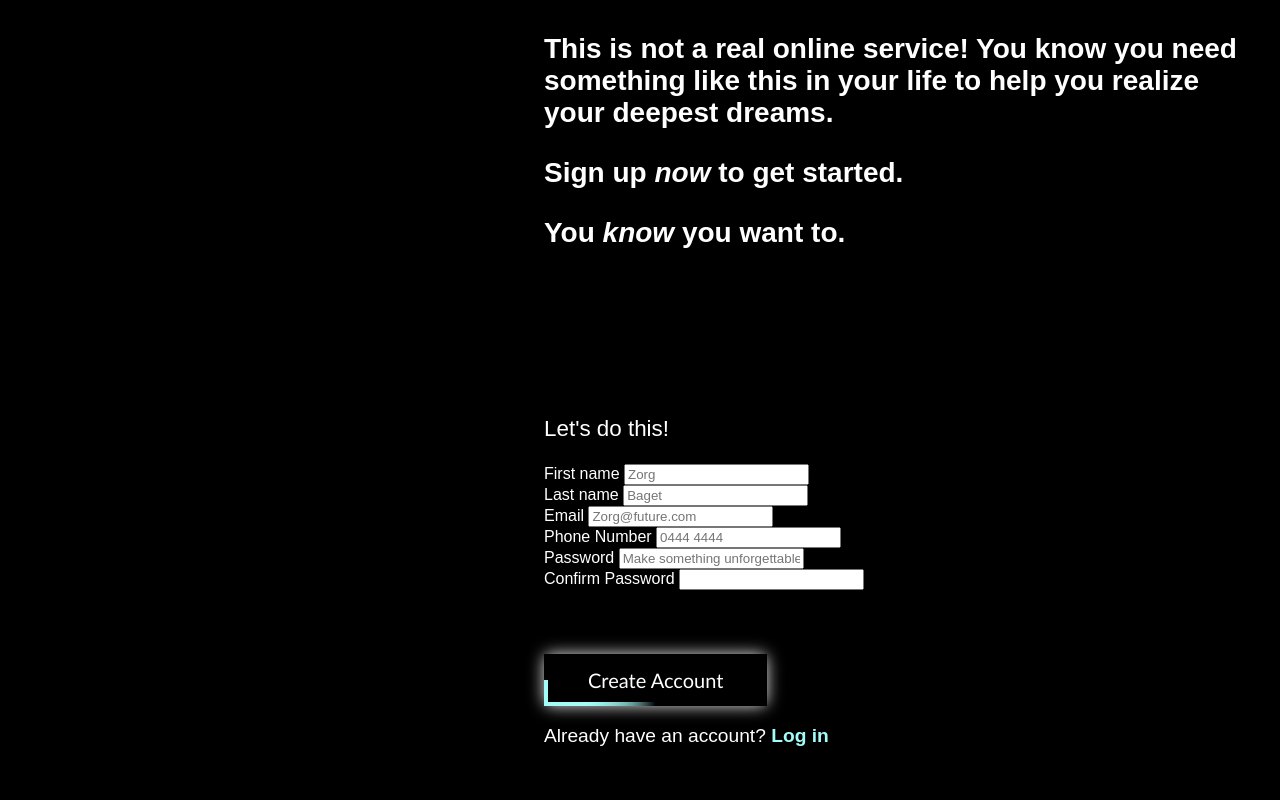
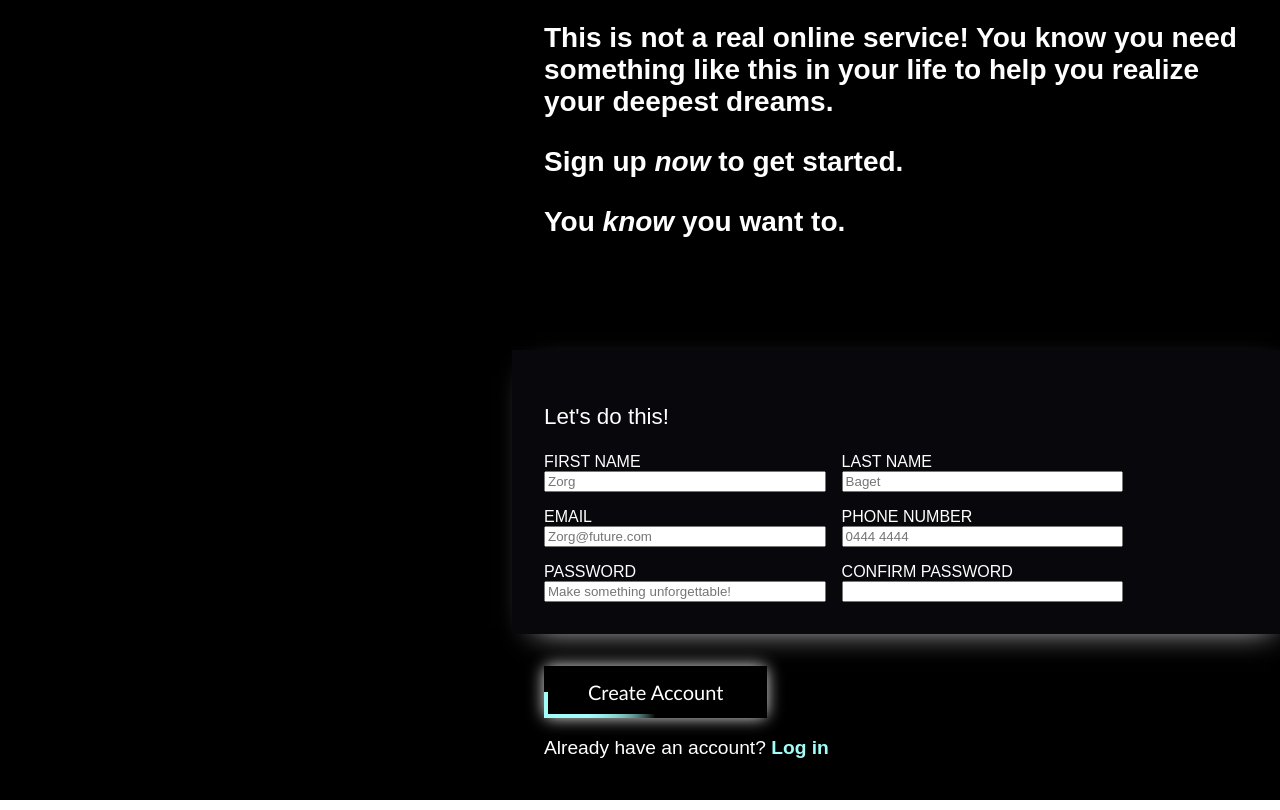
Before and after one commit to freshc0w/odin-sign-up-form, a plain HTML site: page index.html in a window 1280 px wide. Drawn offline with Linux system fonts and the light colour scheme; a web font is replaced by a local one.

Commit message:
Add basic styling on mid layout struct with border shadow

```diff
--- a/styles.css
+++ b/styles.css
@@ -137,3 +137,22 @@ body {
 button + p {
     font-size: 1.2rem;
 }
+
+.mid {
+    background-color: rgba(12, 12, 20, .6);
+    box-shadow: 7px 10px 30px -16px rgb(245, 245, 245);
+}
+form {
+    display: flex;
+    flex-flow: row wrap;
+    gap: 1em;
+}
+
+.input {
+    width: 40%;
+
+    display: flex;
+    flex-flow: column wrap;
+
+    text-transform: uppercase;
+}
```
